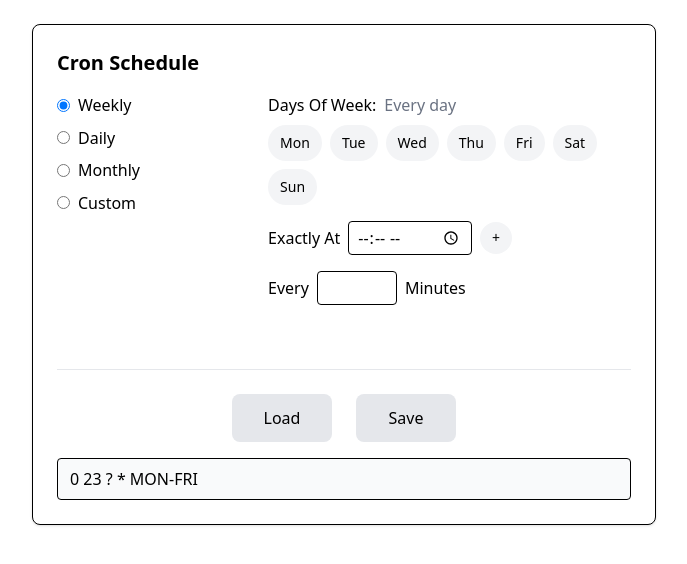
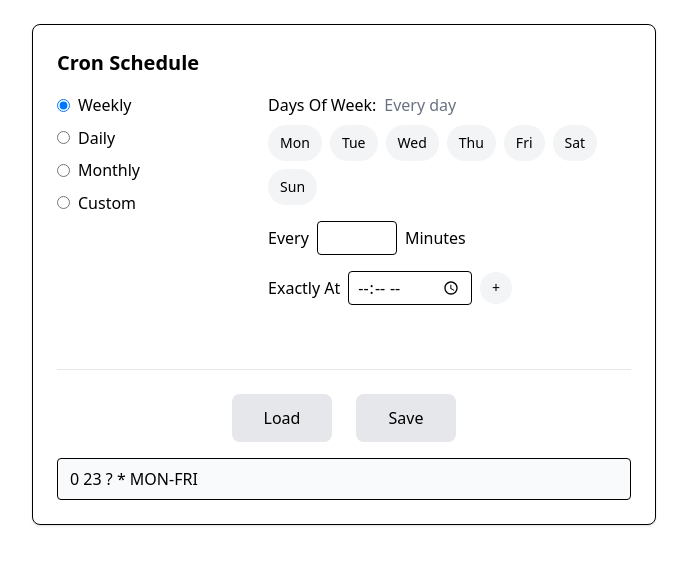
Before and after one commit to hesamzkr/cron-schedule-editor, a React (Vite) app: page / in a window 1280 px wide. Shown: the top 564 px of the page, without its empty margins (296-983 px from the left). Built offline with nearby package versions, Linux system fonts and the light colour scheme.

Commit message:
change the data to be in global store

```diff
--- a/eslint.config.js
+++ b/eslint.config.js
@@ -19,7 +19,7 @@ export default tseslint.config(
     },
     rules: {
       ...reactHooks.configs.recommended.rules,
-      "react-refresh/only-export-components": ["warn", { allowConstantExport: true }],
+      "react-refresh/only-export-components": "off",
     },
   }
 );
--- a/package.json
+++ b/package.json
@@ -13,7 +13,8 @@
     "@tailwindcss/vite": "^4.0.6",
     "react": "^19.0.0",
     "react-dom": "^19.0.0",
-    "tailwindcss": "^4.0.6"
+    "tailwindcss": "^4.0.6",
+    "zustand": "^5.0.3"
   },
   "devDependencies": {
     "@eslint/js": "^9.19.0",
--- a/src/App.tsx
+++ b/src/App.tsx
@@ -1,29 +1,23 @@
-import { useState } from "react";
 import ScheduleTypeSelector from "./components/ScheduleTypeSelector";
 import ScheduleInputs from "./components/ScheduleInputs";
 import ActionButtons from "./components/ActionButtons";
 import ExpressionDisplay from "./components/ExpressionDisplay";
 
-type ScheduleType = "weekly" | "daily" | "monthly" | "custom";
-
 function App() {
-  const [scheduleType, setScheduleType] = useState<ScheduleType>("weekly");
-  const [cronExpression, setCronExpression] = useState("0 23 ? * MON-FRI");
-
   return (
     <div className="max-w-2xl mx-auto p-6">
       <div className="border rounded-lg p-6 bg-white shadow-sm">
         <h2 className="text-xl font-semibold mb-4">Cron Schedule</h2>
 
         <div className="flex gap-32">
-          <ScheduleTypeSelector scheduleType={scheduleType} onTypeChange={setScheduleType} />
-          <ScheduleInputs scheduleType={scheduleType} />
+          <ScheduleTypeSelector />
+          <ScheduleInputs />
         </div>
 
         <hr className="mt-16 border-gray-200" />
 
-        <ActionButtons onLoad={() => {}} onSave={() => {}} />
-        <ExpressionDisplay expression={cronExpression} onChange={setCronExpression} />
+        <ActionButtons />
+        <ExpressionDisplay />
       </div>
     </div>
   );
--- a/src/components/ActionButtons.tsx
+++ b/src/components/ActionButtons.tsx
@@ -1,9 +1,12 @@
-interface ActionButtonsProps {
-  onLoad: () => void;
-  onSave: () => void;
-}
+function ActionButtons() {
+  const onLoad = () => {
+    console.log("Load");
+  };
 
-function ActionButtons({ onLoad, onSave }: ActionButtonsProps) {
+  const onSave = () => {
+    console.log("Save");
+  };
+
   return (
     <div className="mt-6 flex justify-center gap-6">
       <button
--- a/src/components/ExpressionDisplay.tsx
+++ b/src/components/ExpressionDisplay.tsx
@@ -1,16 +1,15 @@
-interface ExpressionDisplayProps {
-  expression: string;
-  onChange: (expression: string) => void;
-}
+import { useCronStore } from "../stores/CronStore";
 
-function ExpressionDisplay({ expression, onChange }: ExpressionDisplayProps) {
+function ExpressionDisplay() {
+  const { cronExpression, setCronExpression } = useCronStore();
+
   return (
     <div className="mt-4">
       <input
         type="text"
         className="w-full border rounded px-3 py-2 bg-gray-50"
-        value={expression}
-        onChange={(e) => onChange(e.target.value)}
+        value={cronExpression}
+        onChange={(e) => setCronExpression(e.target.value)}
       />
     </div>
   );
--- a/src/components/ScheduleInputs.tsx
+++ b/src/components/ScheduleInputs.tsx
@@ -2,26 +2,25 @@ import MonthDayInput from "./inputs/MonthDayInput";
 import RepeatingMinuteInput from "./inputs/RepeatingMinuteInput";
 import TimeInput from "./inputs/TimeInput";
 import WeekDayInput from "./inputs/WeekDayInput";
+import { useCronStore } from "../stores/CronStore";
 
-interface ScheduleInputsProps {
-  scheduleType: "weekly" | "daily" | "monthly" | "custom";
-}
+function ScheduleInputs() {
+  const { scheduleType } = useCronStore();
 
-function ScheduleInputs({ scheduleType }: ScheduleInputsProps) {
   return (
     <div className="flex-1">
       {scheduleType === "weekly" && (
         <div className="space-y-4">
           <WeekDayInput />
+          <RepeatingMinuteInput />
           <TimeInput />
-          <RepeatingMinuteInput />
         </div>
       )}
 
       {scheduleType === "daily" && (
         <div className="space-y-4">
+          <RepeatingMinuteInput />
           <TimeInput />
-          <RepeatingMinuteInput />
         </div>
       )}
 
--- a/src/components/ScheduleTypeSelector.tsx
+++ b/src/components/ScheduleTypeSelector.tsx
@@ -1,10 +1,9 @@
-interface ScheduleTypeSelectorProps {
-  scheduleType: "weekly" | "daily" | "monthly" | "custom";
-  onTypeChange: (type: "weekly" | "daily" | "monthly" | "custom") => void;
-}
+import { ScheduleType, useCronStore } from "../stores/CronStore";
 
-function ScheduleTypeSelector({ scheduleType, onTypeChange }: ScheduleTypeSelectorProps) {
-  const scheduleTypes = ["weekly", "daily", "monthly", "custom"] as const;
+function ScheduleTypeSelector() {
+  const { scheduleType, setScheduleType } = useCronStore();
+
+  const scheduleTypes: ScheduleType[] = ["weekly", "daily", "monthly", "custom"];
 
   return (
     <div className="space-y-2">
@@ -16,7 +15,7 @@ function ScheduleTypeSelector({ scheduleType, onTypeChange }: ScheduleTypeSelect
               className="form-radio"
               name="schedule"
               checked={scheduleType === type}
-              onChange={() => onTypeChange(type)}
+              onChange={() => setScheduleType(type)}
             />
             <span className="ml-2">{type.charAt(0).toUpperCase() + type.slice(1)}</span>
           </label>
--- a/src/components/inputs/MonthDayInput.tsx
+++ b/src/components/inputs/MonthDayInput.tsx
@@ -1,33 +1,27 @@
-import { useState } from "react";
+import { useCronStore } from "../../stores/CronStore";
 
 function MonthDayInput() {
-  const [selectedDays, setSelectedDays] = useState<number[]>([]);
+  const { monthDays, toggleMonthDay } = useCronStore();
 
-  const toggleDay = (day: number) => {
-    setSelectedDays((prev) =>
-      prev.includes(day) ? prev.filter((d) => d !== day) : [...prev, day].sort((a, b) => a - b)
-    );
+  const handleToggleDay = (day: number) => {
+    toggleMonthDay(day);
   };
 
   return (
     <div className="flex flex-col gap-2">
       <div className="flex items-center gap-2">
         <span>Days In Month:</span>
-        {selectedDays.length === 0 && <span className="text-gray-500">Every day</span>}
-        {selectedDays.length > 0 && (
-          <span className="text-gray-700">{selectedDays.join(", ")}</span>
-        )}
+        {monthDays.length === 0 && <span className="text-gray-500">Every day</span>}
+        {monthDays.length > 0 && <span className="text-gray-700">{monthDays.join(", ")}</span>}
       </div>
       <div className="flex flex-wrap gap-1 max-w-2xl">
         {Array.from({ length: 31 }, (_, i) => i + 1).map((day) => (
           <button
             key={day}
-            onClick={() => toggleDay(day)}
+            onClick={() => handleToggleDay(day)}
             className={`w-8 h-8 rounded-full text-sm flex items-center justify-center
               ${
-                selectedDays.includes(day)
-                  ? "bg-blue-500 text-white"
-                  : "bg-gray-100 hover:bg-gray-200"
+                monthDays.includes(day) ? "bg-blue-500 text-white" : "bg-gray-100 hover:bg-gray-200"
               }`}
           >
             {day}
--- a/src/components/inputs/RepeatingMinuteInput.tsx
+++ b/src/components/inputs/RepeatingMinuteInput.tsx
@@ -1,7 +1,7 @@
-import { useState } from "react";
+import { useCronStore } from "../../stores/CronStore";
 
 function RepeatingMinuteInput() {
-  const [minutes, setMinutes] = useState<number | undefined>(undefined);
+  const { minutes, setMinutes } = useCronStore();
 
   return (
     <div className="flex items-center gap-2">
--- a/src/components/inputs/TimeInput.tsx
+++ b/src/components/inputs/TimeInput.tsx
@@ -1,7 +1,7 @@
-import { useState } from "react";
+import { useCronStore } from "../../stores/CronStore";
 
 function TimeInput() {
-  const [times, setTimes] = useState<(string | undefined)[]>([undefined]);
+  const { times, setTimes } = useCronStore();
 
   const addSecondTime = () => {
     if (times.length < 2) {
--- a/src/components/inputs/WeekDayInput.tsx
+++ b/src/components/inputs/WeekDayInput.tsx
@@ -1,35 +1,37 @@
-import { useState } from "react";
+import { useCronStore } from "../../stores/CronStore";
 
 function WeekDayInput() {
-  const [selectedDays, setSelectedDays] = useState<string[]>([]);
+  const { weekDays, toggleWeekDay } = useCronStore();
 
-  const weekDays = ["Monday", "Tuesday", "Wednesday", "Thursday", "Friday", "Saturday", "Sunday"];
+  const allWeekDays = [
+    "Monday",
+    "Tuesday",
+    "Wednesday",
+    "Thursday",
+    "Friday",
+    "Saturday",
+    "Sunday",
+  ];
 
   const handleDayToggle = (day: string) => {
-    setSelectedDays((prev) =>
-      prev.includes(day) ? prev.filter((d) => d !== day) : [...prev, day]
-    );
+    toggleWeekDay(day);
   };
 
   return (
     <div className="flex flex-col gap-2">
       <div className="flex items-center gap-2">
         <span>Days Of Week:</span>
-        {selectedDays.length === 0 && <span className="text-gray-500">Every day</span>}
-        {selectedDays.length > 0 && (
-          <span className="text-gray-700">{selectedDays.join(", ")}</span>
-        )}
+        {weekDays.length === 0 && <span className="text-gray-500">Every day</span>}
+        {weekDays.length > 0 && <span className="text-gray-700">{weekDays.join(", ")}</span>}
       </div>
       <div className="flex flex-wrap gap-2">
-        {weekDays.map((day) => (
+        {allWeekDays.map((day) => (
           <button
             key={day}
             onClick={() => handleDayToggle(day)}
             className={`px-3 py-2 rounded-full text-sm flex items-center justify-center
               ${
-                selectedDays.includes(day)
-                  ? "bg-blue-500 text-white"
-                  : "bg-gray-100 hover:bg-gray-200"
+                weekDays.includes(day) ? "bg-blue-500 text-white" : "bg-gray-100 hover:bg-gray-200"
               }`}
           >
             {day.slice(0, 3)}
--- /dev/null
+++ b/src/stores/CronStore.ts
@@ -0,0 +1,53 @@
+import { create } from "zustand";
+
+export type ScheduleType = "weekly" | "daily" | "monthly" | "custom";
+
+interface CronStore {
+  scheduleType: ScheduleType;
+  setScheduleType: (scheduleType: ScheduleType) => void;
+
+  cronExpression: string;
+  setCronExpression: (cronExpression: string) => void;
+
+  monthDays: number[];
+  toggleMonthDay: (monthDay: number) => void;
+
+  weekDays: string[];
+  toggleWeekDay: (weekDay: string) => void;
+
+  minutes: number | undefined;
+  setMinutes: (minutes: number | undefined) => void;
+
+  times: (string | undefined)[];
+  setTimes: (times: (string | undefined)[]) => void;
+}
+
+export const useCronStore = create<CronStore>((set) => ({
+  scheduleType: "weekly",
+  setScheduleType: (scheduleType) => set({ scheduleType }),
+
+  cronExpression: "0 23 ? * MON-FRI",
+  setCronExpression: (cronExpression) => set({ cronExpression }),
+
+  monthDays: [],
+  toggleMonthDay: (monthDay) =>
+    set((state) => ({
+      monthDays: state.monthDays.includes(monthDay)
+        ? state.monthDays.filter((day) => day !== monthDay)
+        : [...state.monthDays, monthDay],
+    })),
+
+  weekDays: [],
+  toggleWeekDay: (weekDay) =>
+    set((state) => ({
+      weekDays: state.weekDays.includes(weekDay)
+        ? state.weekDays.filter((day) => day !== weekDay)
+        : [...state.weekDays, weekDay],
+    })),
+
+  minutes: undefined,
+  setMinutes: (minutes) => set({ minutes }),
+
+  times: [undefined],
+  setTimes: (times) => set({ times }),
+}));
```
Also changed, not shown: 1 other file (tests, documents, lock files or other folders).
